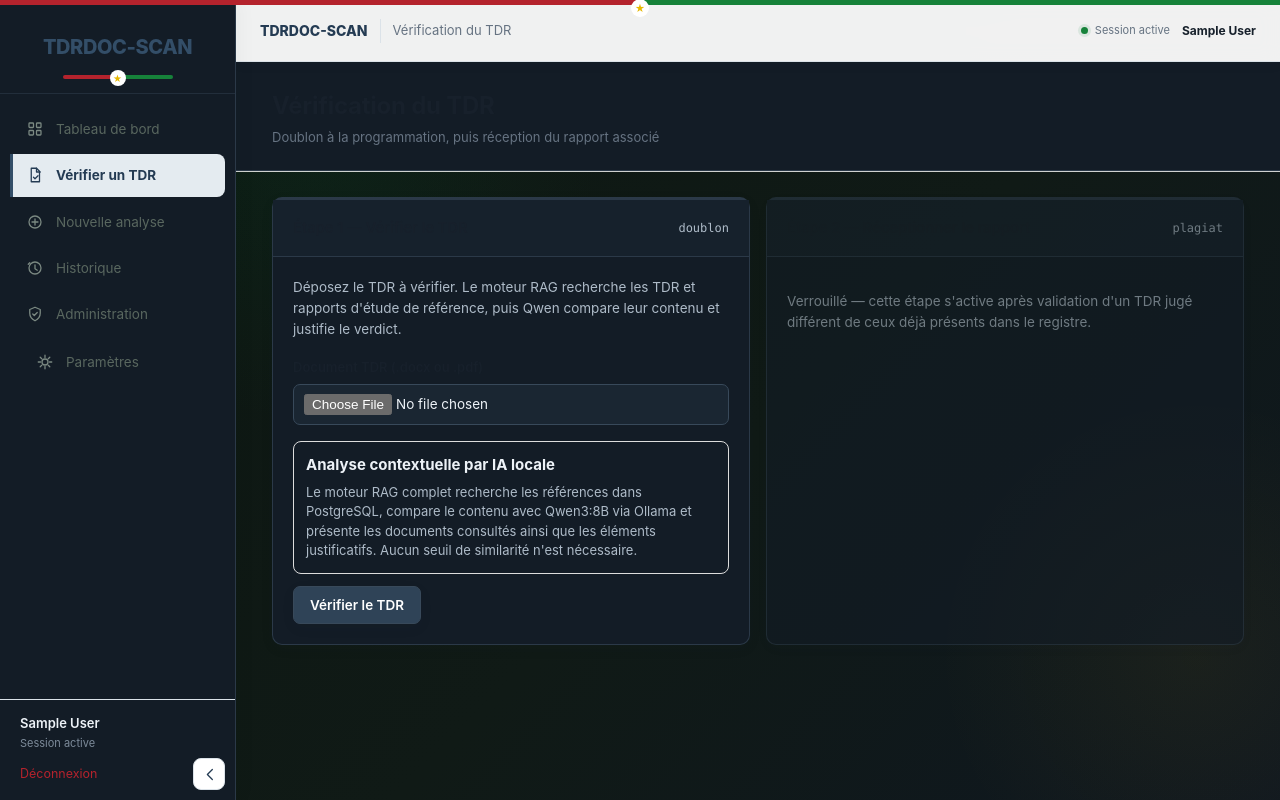
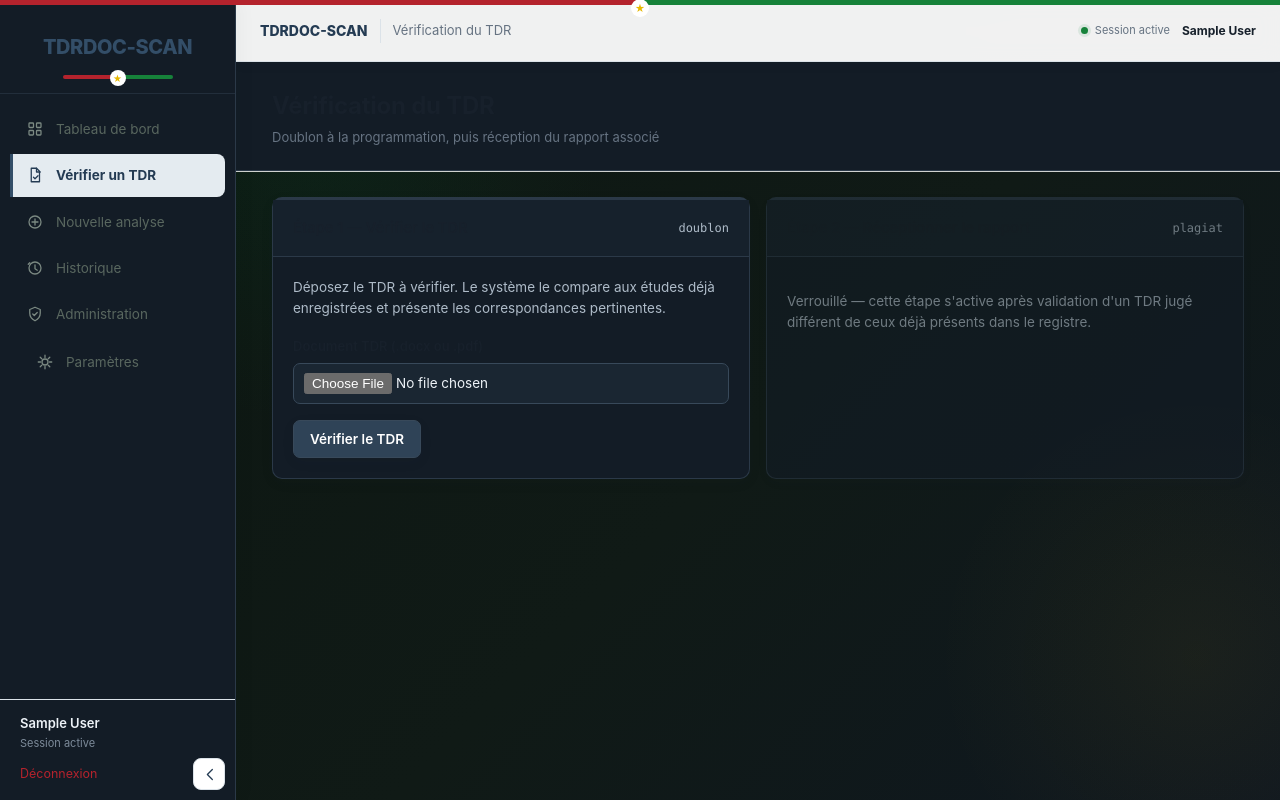
Before and after one commit to ZombreChristian/detecteur_de_plagiat, a Django app: page /reception/ in a window 1280 px wide. Run offline with Django 5.2, Linux system fonts and the light colour scheme; the visitor is signed in with stand-in values (Sample User, id 1); parts of the project's set-up code (start-up, migrations or seed data) failed here and were passed over.

Commit message:
Épurer le formulaire de vérification TDR

```diff
--- a/frontend/templates/reception.html
+++ b/frontend/templates/reception.html
@@ -26,11 +26,10 @@
       <section class="panel national-bar-red">
         <div class="panel-head"><h2>Étape 1 — Vérifier le TDR</h2><span class="muted mono" style="font-size:12px">doublon</span></div>
         <div class="panel-body">
-          <p class="muted" style="margin:0 0 18px;font-size:13.5px;line-height:1.55">Déposez le TDR à vérifier. Le moteur RAG recherche les TDR et rapports d'étude de référence, puis Qwen compare leur contenu et justifie le verdict.</p>
+          <p class="muted" style="margin:0 0 18px;font-size:13.5px;line-height:1.55">Déposez le TDR à vérifier. Le système le compare aux études déjà enregistrées et présente les correspondances pertinentes.</p>
           <form id="tdr-form" method="post" enctype="multipart/form-data">
             {% csrf_token %}<input type="hidden" name="mode" value="tdr">
             <div class="field"><label>Document TDR (.docx ou .pdf)</label><input id="tdr-file" type="file" name="document" accept=".docx,.pdf" required></div>
-            <div class="notice" style="margin:12px 0;padding:12px;border-radius:8px;border:1px solid var(--line,#ddd)"><strong>Analyse contextuelle par IA locale</strong><p class="muted" style="margin:6px 0 0;font-size:13px;line-height:1.5">Le moteur RAG complet recherche les références dans PostgreSQL, compare le contenu avec Qwen3:8B via Ollama et présente les documents consultés ainsi que les éléments justificatifs. Aucun seuil de similarité n'est nécessaire.</p></div>
             <button id="tdr-button" class="btn btn-primary" type="submit">Vérifier le TDR</button>
           </form>
         </div>
```
